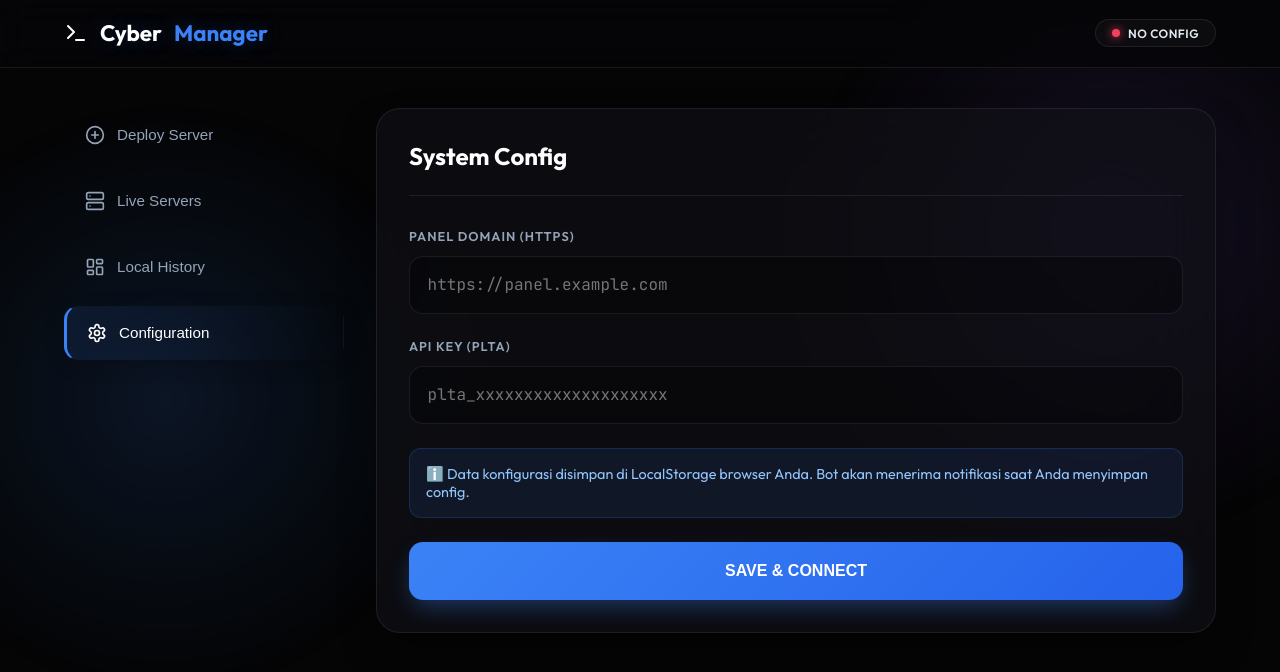
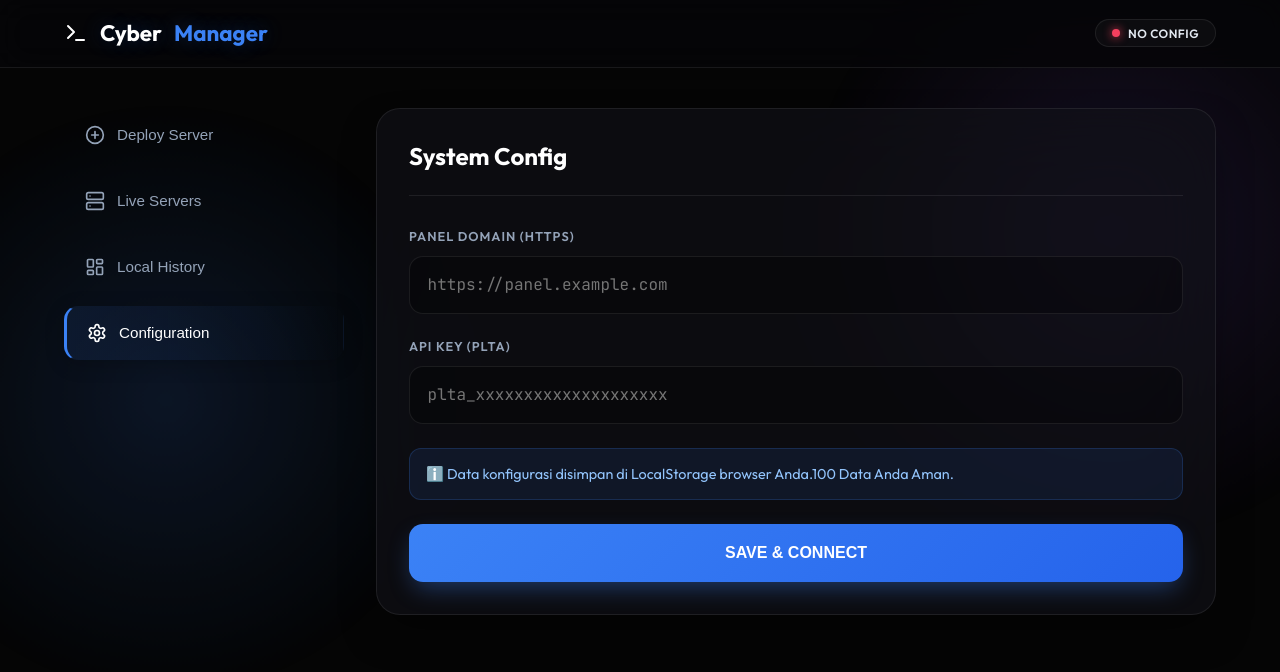
Before and after one commit to RayySixx/Control-Panel-Pterodctyl, a Next.js app: page / in a window 1280 px wide. Shown: the top 672 px of the page. Built offline with nearby package versions, Linux system fonts and the light colour scheme.

Commit message:
Update index.js

```diff
--- a/pages/index.js
+++ b/pages/index.js
@@ -322,7 +322,7 @@ export default function Home() {
               </div>
 
               <div style={{background:'rgba(59,130,246,0.1)', border:'1px solid rgba(59,130,246,0.2)', padding:'1rem', borderRadius:'12px', marginBottom:'1.5rem', fontSize:'0.9rem', color:'#93c5fd'}}>
-                ℹ️ Data konfigurasi disimpan di LocalStorage browser Anda. Bot akan menerima notifikasi saat Anda menyimpan config.
+                ℹ️ Data konfigurasi disimpan di LocalStorage browser Anda.100 Data Anda Aman.
               </div>
 
               <button className="btn-primary" onClick={saveConfig}>
```
